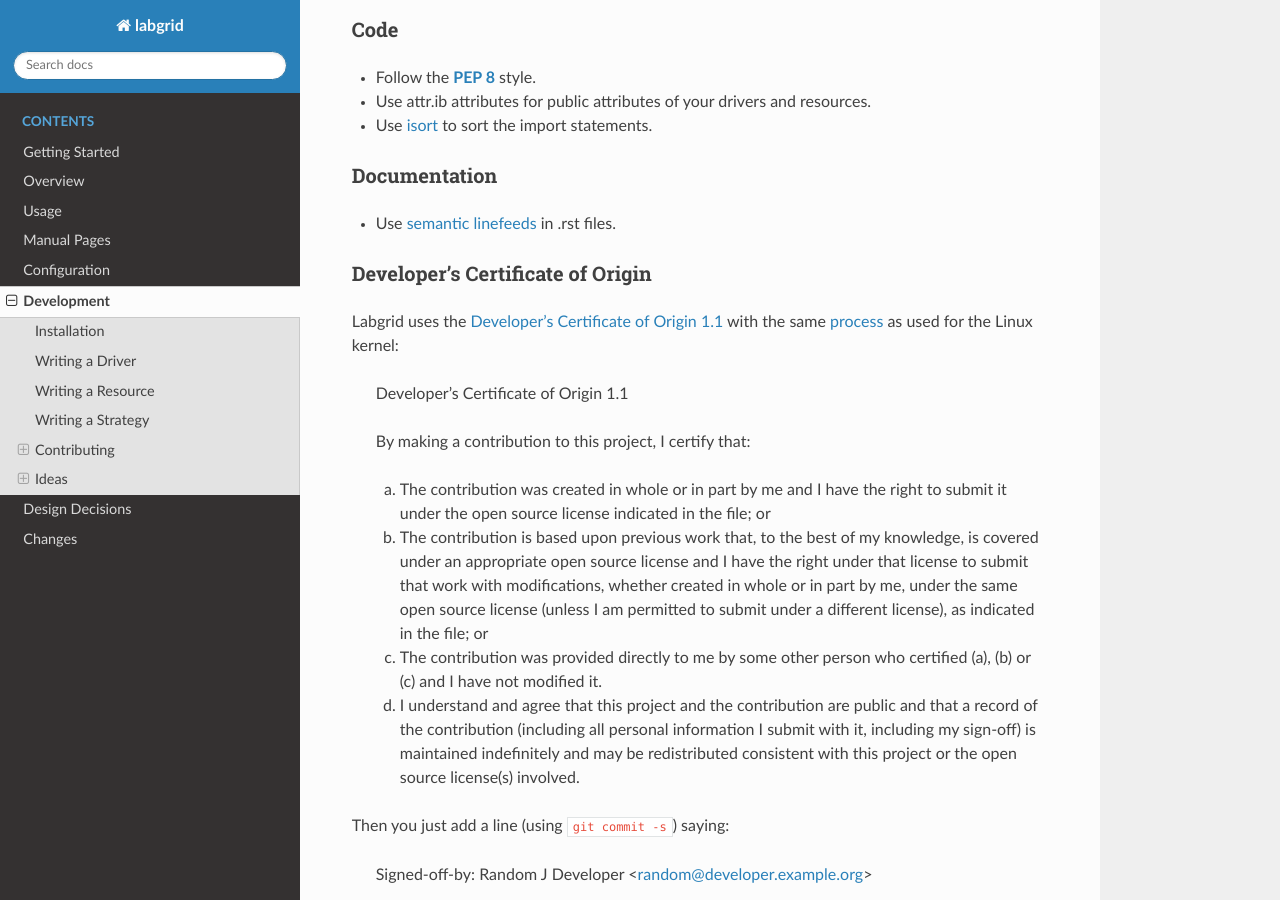
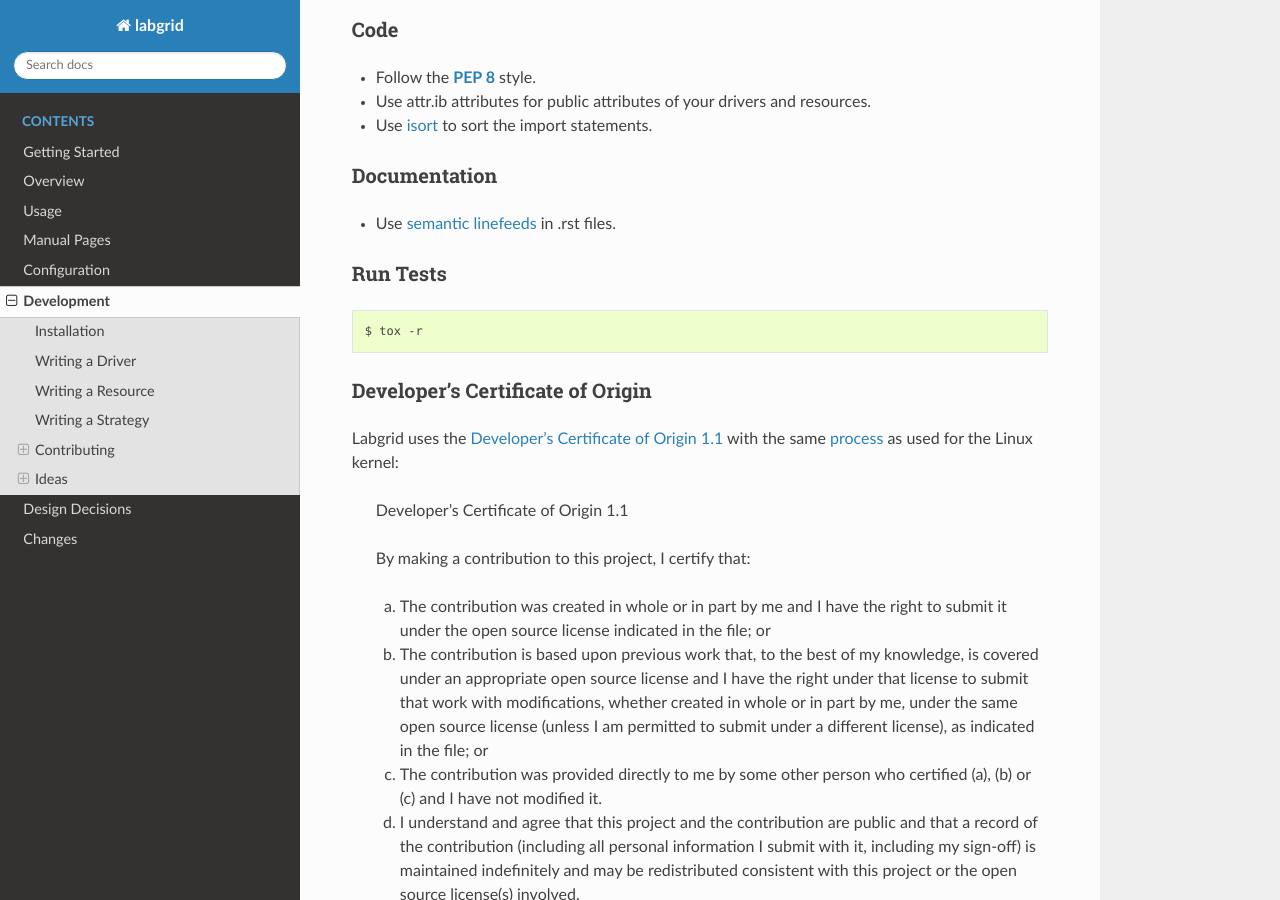
Before and after one commit to labgrid-project/labgrid, a Sphinx documentation site: the page built from doc/development.rst, in a window 1280 px wide and 900 px high, scrolled down 5740 px. Built offline with Sphinx 7.4.7 and the Read the Docs theme 2.0.0, drawn with Linux system fonts in a browser that asks for light colours; pages that are not in the unit, such as notebooks, are missing from menus.

Commit message:
dos: development: add documentation on how to run the test suite
Signed-off-by: Florian Scherf <f.scherf@pengutronix.de>

```diff
--- a/doc/development.rst
+++ b/doc/development.rst
@@ -323,6 +323,13 @@ Documentation
 - Use `semantic linefeeds
   <http://rhodesmill.org/brandon/2012/one-sentence-per-line/>`_ in .rst files.
 
+Run Tests
+~~~~~~~~~
+
+.. code-block:: bash
+
+    $ tox -r
+
 Developer's Certificate of Origin
 ~~~~~~~~~~~~~~~~~~~~~~~~~~~~~~~~~
 
```
